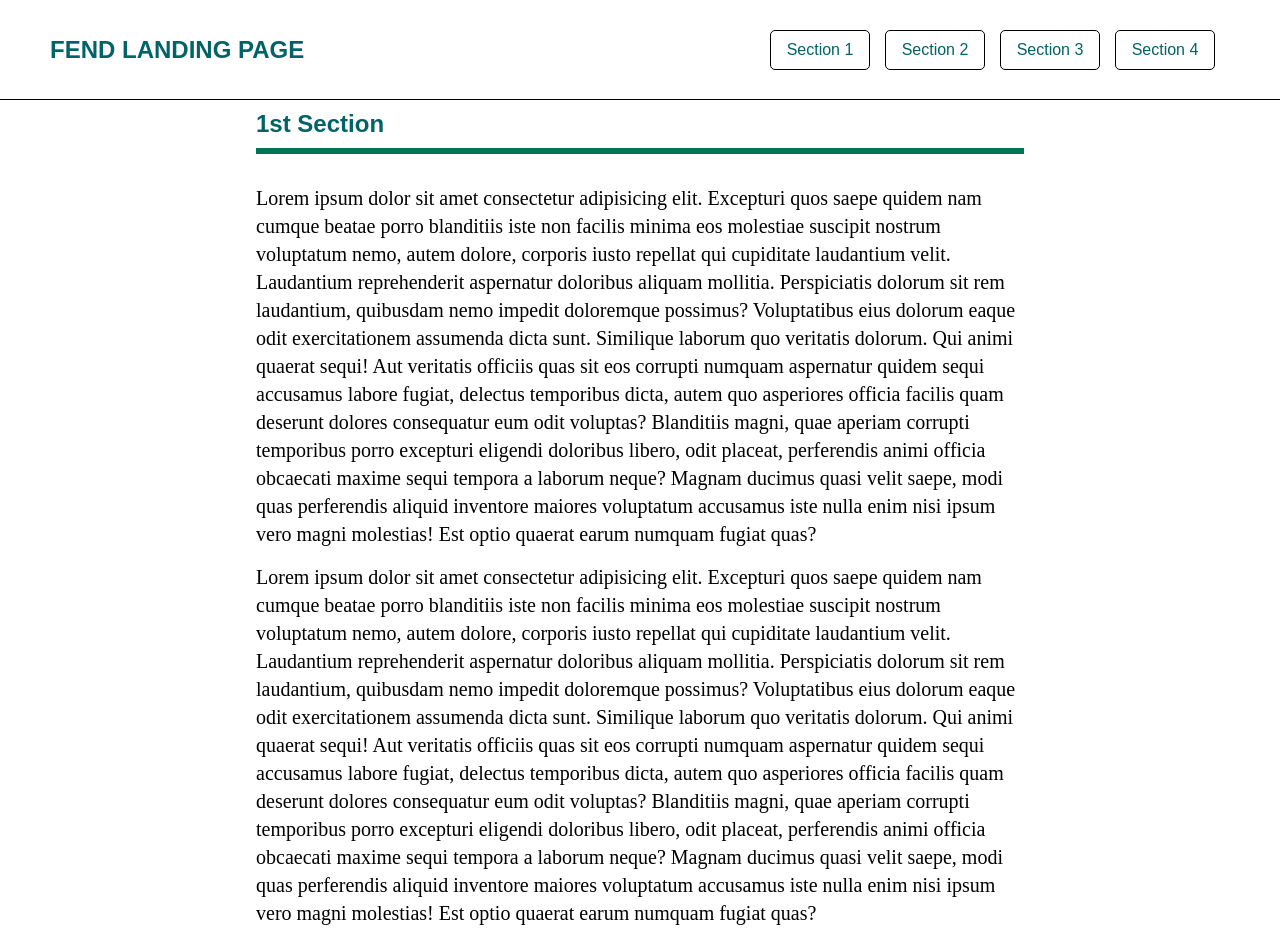
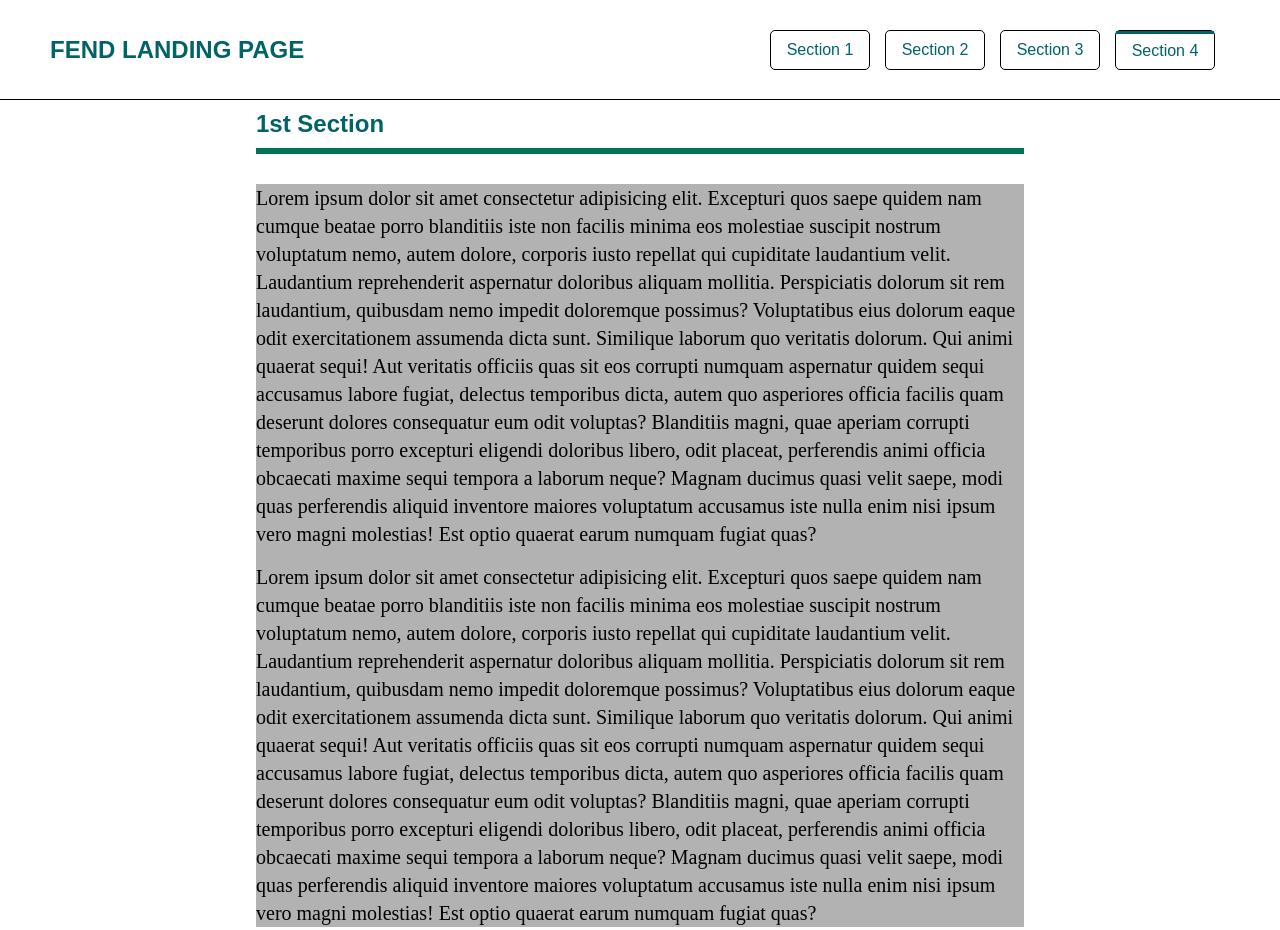
Before and after one commit to MohammedDerar/FEND-Landing-page, a plain HTML site: page index.html in a window 1280 px wide. Shown: the top 930 px of the page. Drawn offline with Linux system fonts and the light colour scheme.

Commit message:
Update active class

```diff
--- a/css/styyle.css
+++ b/css/styyle.css
@@ -69,7 +69,7 @@ li > a:hover {
     color: white;
 }
 
-.active-link {
+a.active {
     border-top: 3px solid rgb(0, 99, 104);
 }
 
@@ -85,11 +85,11 @@ section {
     scroll-margin-top: 120px;
 }
 
-.active-section > article {
+section.active > article {
     background-color: rgba(0, 0 , 0, 0.3);
 }
 
-.active-section > .section-title {
+section.active > .section-title {
     animation: on-view 3s infinite;
 }
 
```
